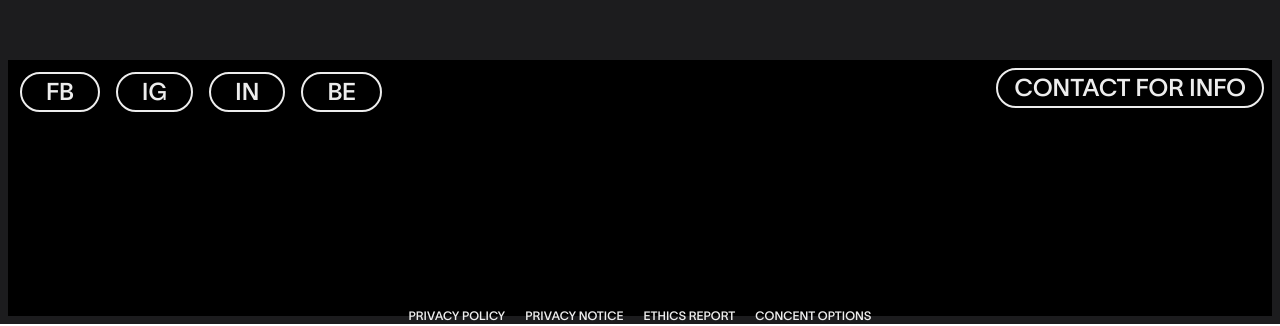
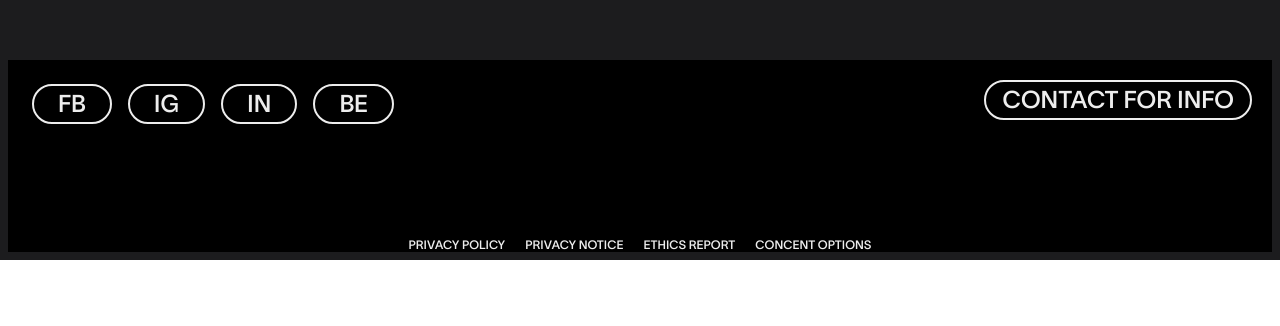
Before and after one commit to Exploring-glitch/Animated-Project, a React app in the folder frontend/: page /projects in a window 1280 px wide. Shown: the part 2004-2330 px from the top of the page. After the commit the page ends 2264 px from the top, so only its background shows below. Built offline with nearby package versions, Linux system fonts and the light colour scheme; the HTML template or start-up script is replaced by a standard one.

Commit message:
added footer to agence page

```diff
--- a/frontend/src/components/projects/ProjectFooter.jsx
+++ b/frontend/src/components/common/Footer.jsx
@@ -1,19 +1,20 @@
 
-const ProjectFooter = () => {
+const Footer = () => {
     return (
-        <div className="p-2 w-full h-[20vw] bg-black text-[#EDEDED]">
-            <div className="mb-[15vw] flex justify-between">
+        <div className="p-5 w-full h-[15vw] bg-black text-[#EDEDED]">
+            <div className="mb-[8.5vw] flex justify-between">
                 <div className="flex gap-4 p-1">
                     <button className="font-[font2] text-2xl px-6 pt-1  rounded-full border-2 hover:text-[#CCFF00] hover:border-[#CCFF00]">FB</button>
                     <button className="font-[font2] text-2xl px-6 pt-1 rounded-full border-2 hover:text-[#CCFF00] hover:border-[#CCFF00]">IG</button>
                     <button className="font-[font2] text-2xl px-6 pt-1 rounded-full border-2 hover:text-[#CCFF00] hover:border-[#CCFF00]">IN</button>
                     <button className="font-[font2] text-2xl px-6 pt-1 rounded-full border-2 hover:text-[#CCFF00] hover:border-[#CCFF00]">BE</button>
                 </div>
+
                 <div>
                     <button className="font-[font2] text-2xl rounded-full border-2 px-4 pt-1 hover:text-[#CCFF00] hover:border-[#CCFF00] uppercase">Contact for info</button>
                 </div>
+            </div>
 
-            </div>
             <div className="flex justify-center gap-5 uppercase text-[12px]">
                 <h6 className="font-[font2] hover:text-[#CCFF00] hover:underline">Privacy Policy</h6>
                 <h6 className="font-[font2] hover:text-[#CCFF00] hover:underline">Privacy Notice</h6>
@@ -24,4 +25,4 @@ const ProjectFooter = () => {
     )
 }
 
-export default ProjectFooter
+export default Footer
--- a/frontend/src/pages/AgencePage.jsx
+++ b/frontend/src/pages/AgencePage.jsx
@@ -2,6 +2,8 @@ import { useRef } from "react"
 import { useGSAP } from "@gsap/react"
 import gsap from "gsap";
 import { ScrollTrigger } from "gsap/all";
+import Footer from "../components/common/Footer";
+
 
 const AgencePage = () => {
   gsap.registerPlugin(ScrollTrigger)
@@ -81,9 +83,8 @@ const AgencePage = () => {
           </div>
         </div>
 
+        <Footer />
       </div>
-
-      <div className="section2 h-screen"></div>
     </div>
   )
 }
--- a/frontend/src/pages/ProjectsPage.jsx
+++ b/frontend/src/pages/ProjectsPage.jsx
@@ -2,7 +2,7 @@ import { useGSAP } from "@gsap/react"
 import gsap from "gsap";
 import ProjectCard from '../components/projects/ProjectCard'
 import { ScrollTrigger } from "gsap/all";
-import ProjectFooter from "../components/projects/ProjectFooter";
+import Footer from "../components/common/Footer";
 
 
 const ProjectsPage = () => {
@@ -63,7 +63,7 @@ const ProjectsPage = () => {
         ))}
       </div>
 
-      <ProjectFooter />
+      <Footer />
     </div>
   );
 };
```
